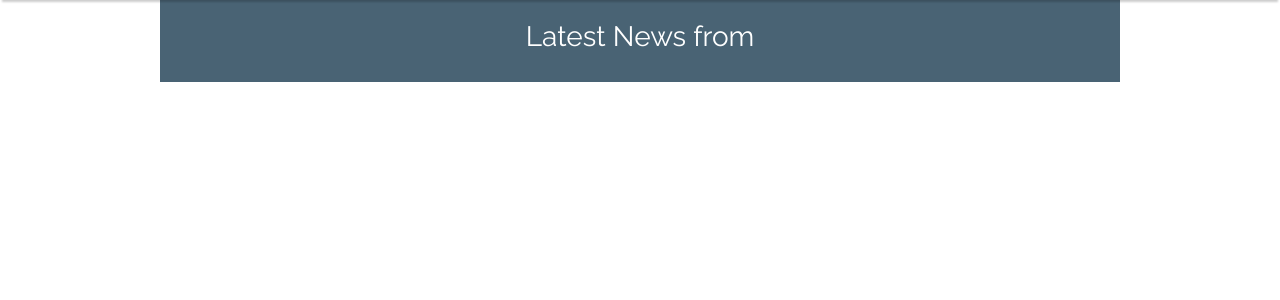
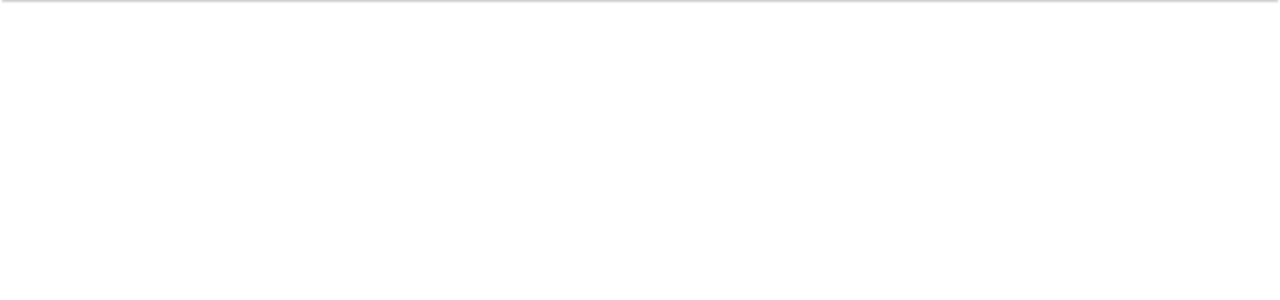
Before and after one commit to CheboiDerrick/news-app, a Flask app: template app/templates/articles.html in a window 1280 px wide. Shown: the part 96-396 px from the top of the page. Run offline with Flask 2, Linux system fonts and the light colour scheme; the template is opened without the code that fills it, so the values that code supplies are empty; some libraries are stand-ins or nearby versions.

Commit message:
fixed styling bug

```diff
--- a/app/static/css/articles.css
+++ b/app/static/css/articles.css
@@ -32,7 +32,6 @@
 }
 
 .heading {
-  background-color: #496374;
   color: white;
   padding: 20px;
 }
```
